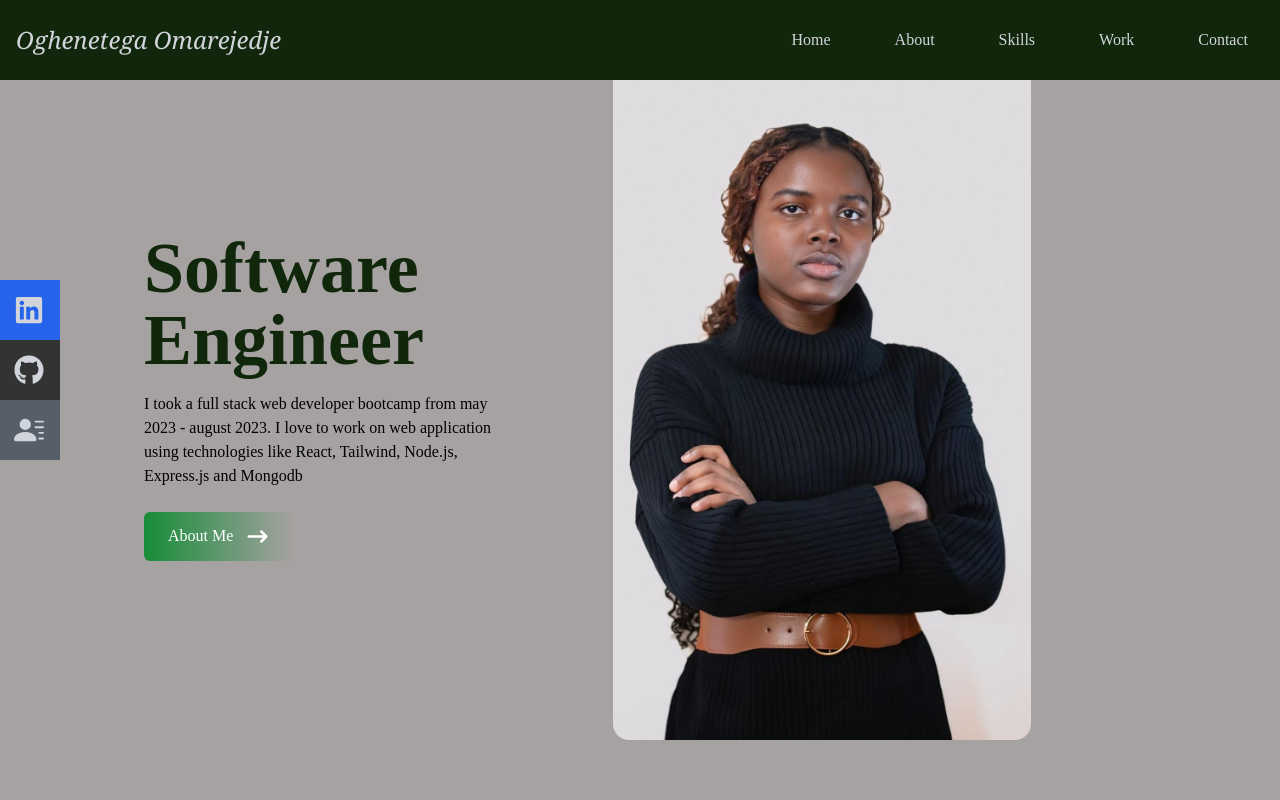
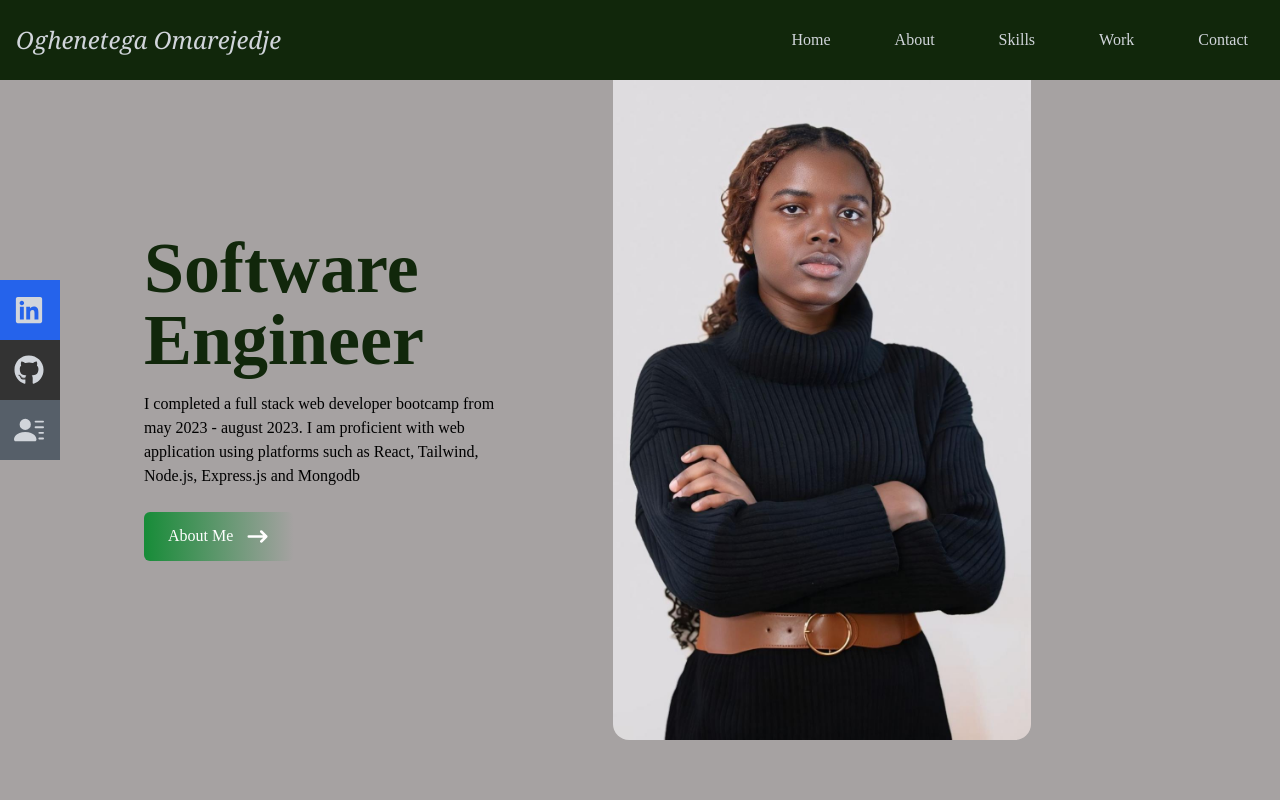
Before and after one commit to tegaomare/react-personal-portfolio, a React (Create React App) app: page / in a window 1280 px wide. Shown: the top 800 px of the page. Built offline with nearby package versions, Linux system fonts and the light colour scheme.

Commit message:
updated short home introduction

```diff
--- a/src/components/Home.jsx
+++ b/src/components/Home.jsx
@@ -15,8 +15,7 @@ const Home = () => {
          Software Engineer
         </h2>
         <p className="text-black-500 py-4 max-w-md">
-        I took a full stack web developer bootcamp from may 2023 - august 2023. I love to work on web application using technologies like
-          React, Tailwind, Node.js, Express.js and Mongodb
+        I completed a full stack web developer bootcamp from may 2023 - august 2023. I am proficient with web application using platforms such as React, Tailwind, Node.js, Express.js and Mongodb
         </p>
         <div>
           <Link
```
